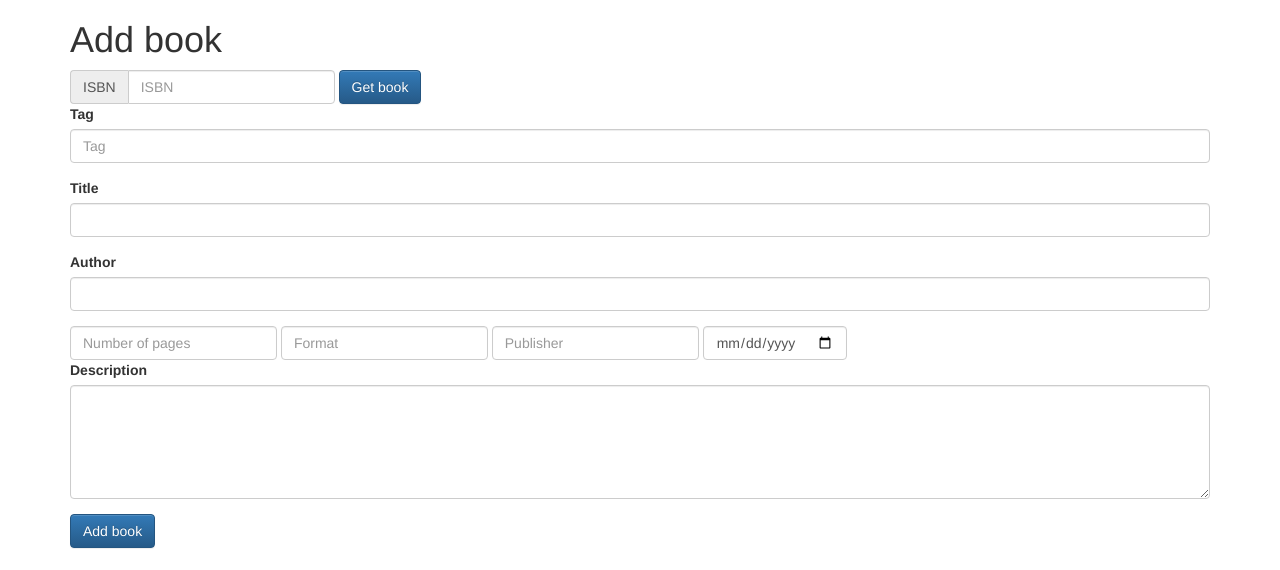
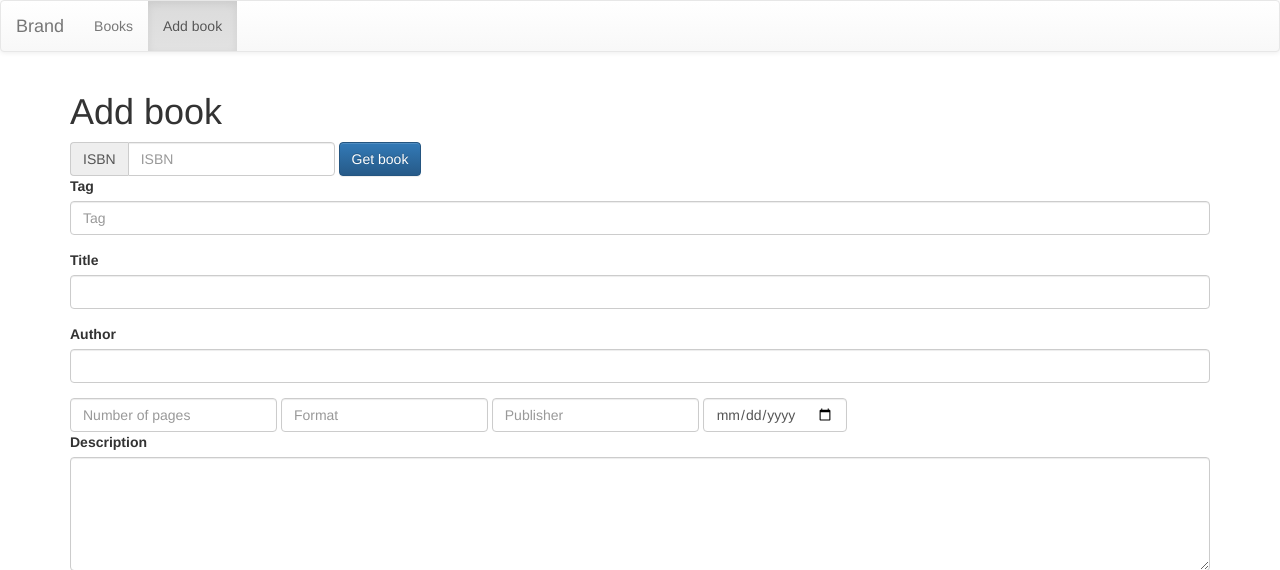
Before and after one commit to HoldYourBreath/Library, a Flask app: page /add_book in a window 1280 px wide. Shown: the top 570 px of the page. Run offline with Flask 2, Linux system fonts and the light colour scheme; parts of the project's set-up code (start-up, migrations or seed data) failed here and were passed over; some libraries are stand-ins or nearby versions.

Commit message:
Navbar template

```diff
--- a/library/server.py
+++ b/library/server.py
@@ -15,6 +15,7 @@ def root():
     db = database.get()
     curs = db.execute('select * from books order by book_id desc')
     return flask.render_template('index.html',
+                                 page='books',
                                  header_title="We got books!",
                                  books=api._get_books(curs.fetchall()))
 
@@ -22,6 +23,7 @@ def root():
 @app.route('/add_book')
 def add_book_form():
     return flask.render_template('add_book.html',
+                                 page='add_book',
                                  header_title="Add book!")
 
 
--- a/library/templates/add_book.html
+++ b/library/templates/add_book.html
@@ -2,6 +2,7 @@
 <html lang="en">
     {% include 'header.html' %}
     <body>
+        {% include 'navbar.html' %}
         <div class="container">
             <h1>Add book</h1>
                 <form class="form-inline" onsubmit="return false;">
--- a/library/templates/index.html
+++ b/library/templates/index.html
@@ -2,6 +2,7 @@
 <html lang="en">
     {% include 'header.html' %}
     <body>
+        {% include 'navbar.html' %}
         <div class="container">
             <h1>Books</h1>
             <ul>
--- /dev/null
+++ b/library/templates/navbar.html
@@ -0,0 +1,24 @@
+<nav class="navbar navbar-default">
+  <div class="container-fluid">
+    <!-- Brand and toggle get grouped for better mobile display -->
+    <div class="navbar-header">
+      <button type="button" class="navbar-toggle collapsed" data-toggle="collapse" data-target="#bs-example-navbar-collapse-1" aria-expanded="false">
+        <span class="sr-only">Toggle navigation</span>
+        <span class="icon-bar"></span>
+        <span class="icon-bar"></span>
+        <span class="icon-bar"></span>
+      </button>
+      <a class="navbar-brand" href="#">Brand</a>
+    </div>
+    <div class="collapse navbar-collapse" id="bs-example-navbar-collapse-1">
+      <ul class="nav navbar-nav">
+        <li {% if page=='books' %} class="active" {% endif%}>
+            <a href="/">Books</a>
+        </li>
+        <li <li {% if page=='add_book' %} class="active" {% endif%}>
+            <a href="/add_book">Add book</a>
+        </li>
+      </ul>
+    </div><!-- /.navbar-collapse -->
+  </div><!-- /.container-fluid -->
+</nav>
```
Also changed, not shown: tests/test_book_api.py (+8 -0 lines).
